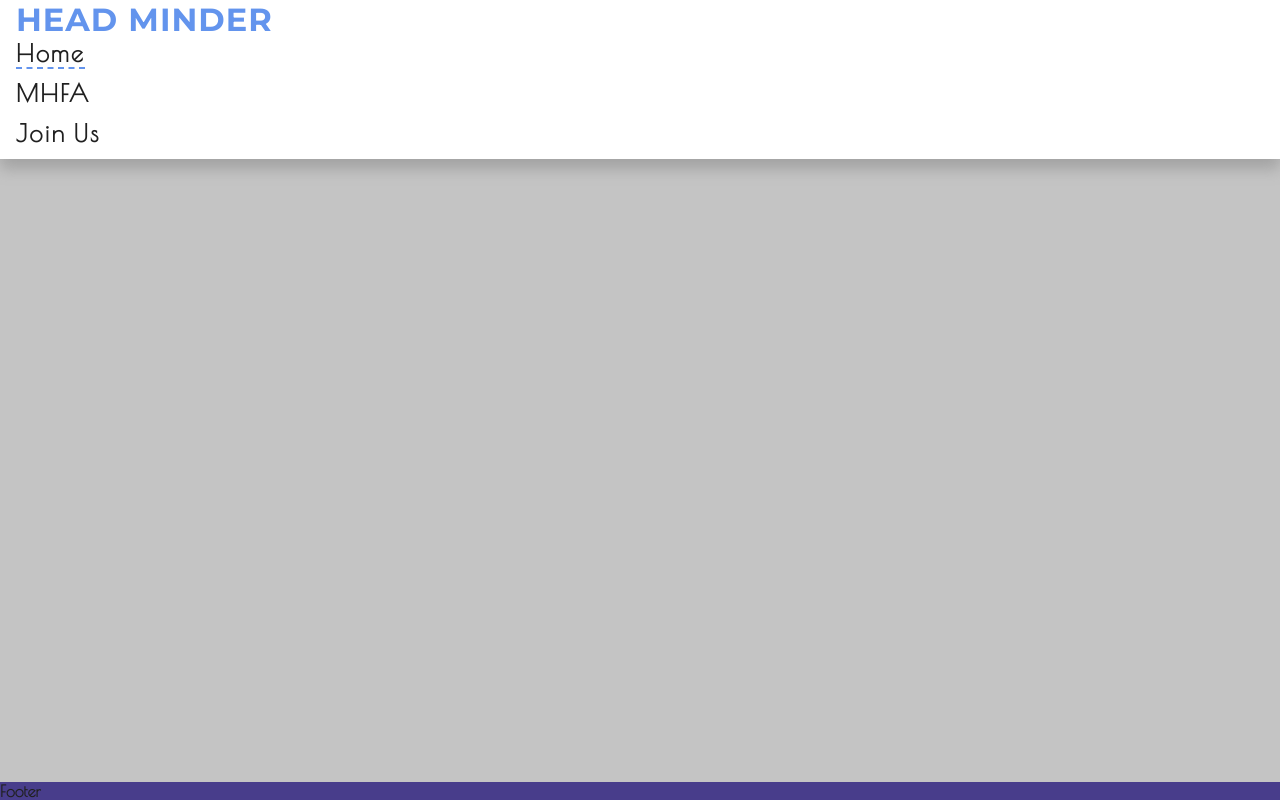
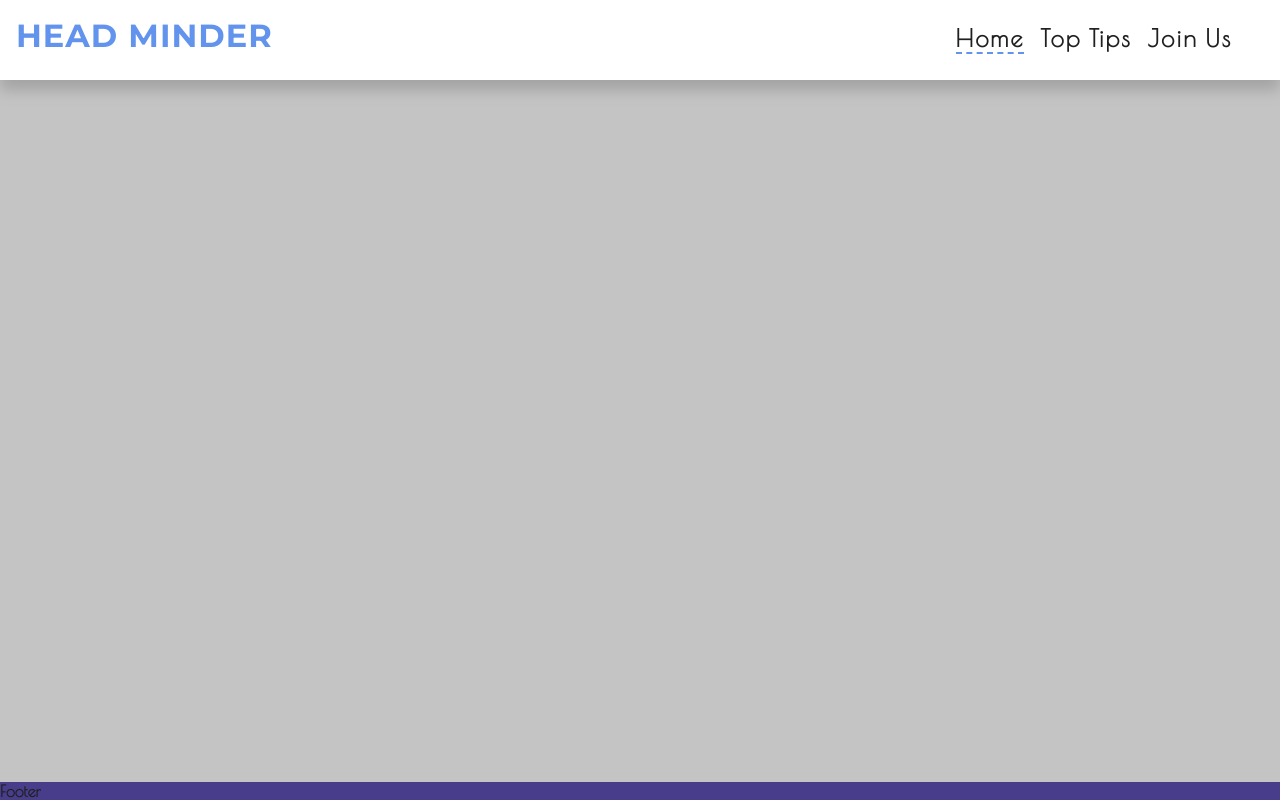
Before and after one commit to JohnnysavageNI/mindfulness, a plain HTML site: page index.html in a window 1280 px wide. Drawn offline with nearby package versions, Linux system fonts and the light colour scheme.

Commit message:
Add responsiveness for larger screens to header

```diff
--- a/assets/css/style.css
+++ b/assets/css/style.css
@@ -21,11 +21,14 @@ body {
 /* Header */
 header {
     background-color: #ffffff;
-    padding: 0 1rem;
+    padding: 1rem 1rem;
     position: fixed;
     z-index: 99;
     width: 100%;
     box-shadow: 0 10px 14px #a3a3a3;
+    display: flex;
+    justify-content: space-between;
+    align-items: baseline;
 
 }
 
@@ -45,6 +48,7 @@ h1 {
     list-style-type: none;
     font-size: 150%;
     letter-spacing: 2px;
+    padding-right: 1rem;
 }
 
 #menu > li {
@@ -64,3 +68,22 @@ main {
 footer {
     background-color: darkslateblue;
 }
+
+/* Media query: tablets and larger (768px and up) copy from love-running project */
+@media screen and (min-width: 768px) {
+    /* Header */
+    nav {
+        display: block;
+        position: relative;
+        box-shadow: none;
+        width: fit-content;
+        padding-right: 1rem;
+    }
+
+    #menu {
+        display: flex;
+    }
+
+    #menu > li {
+        padding-left: 1rem;
+    }
--- a/index.html
+++ b/index.html
@@ -26,7 +26,7 @@
                     <a href="" class="active">Home</a>
                 </li>
                 <li>
-                    <a href="">MHFA</a>
+                    <a href="">Top Tips</a>
                 </li>
                 <li>
                     <a href="">Join Us</a>
```
